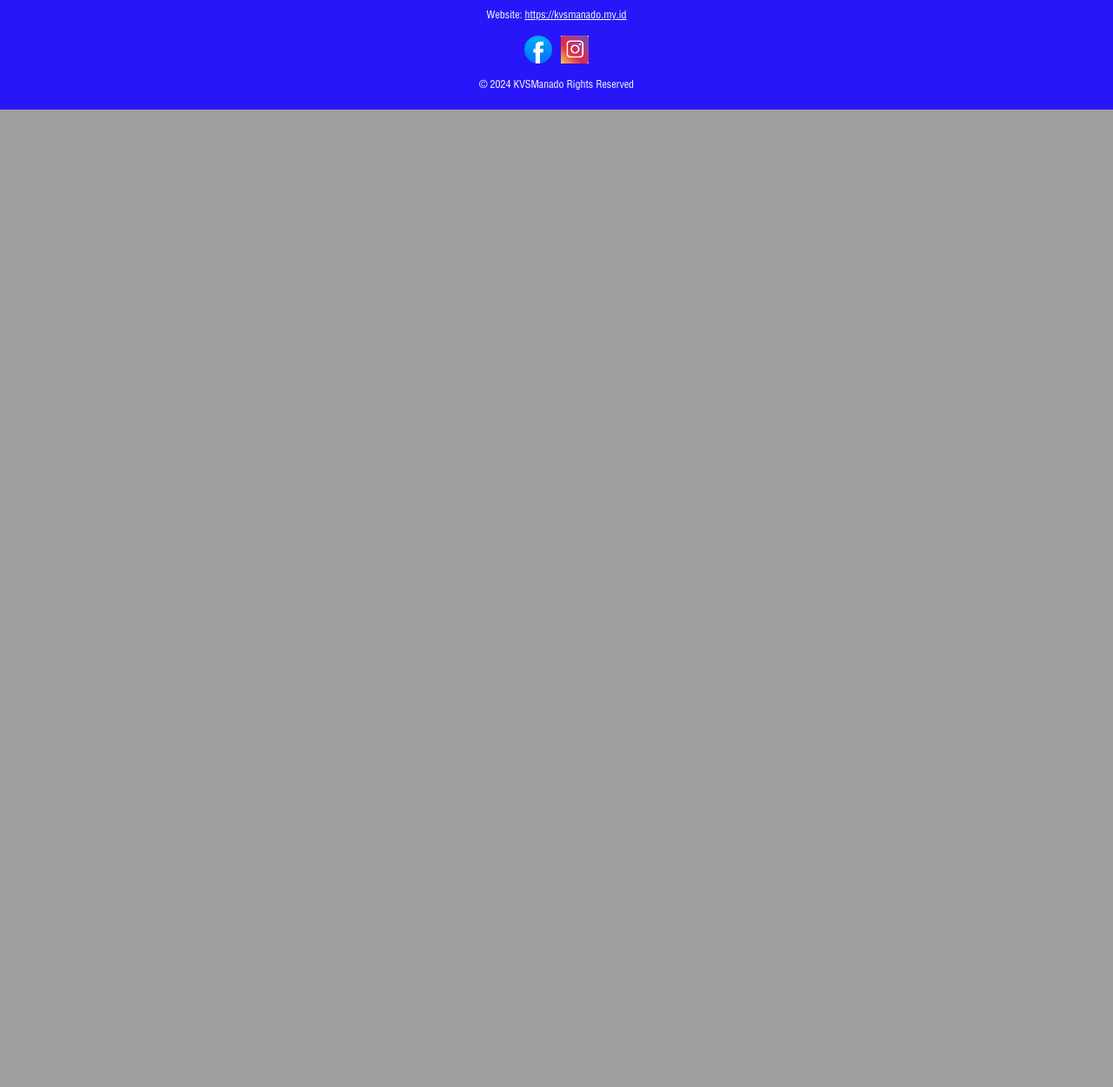
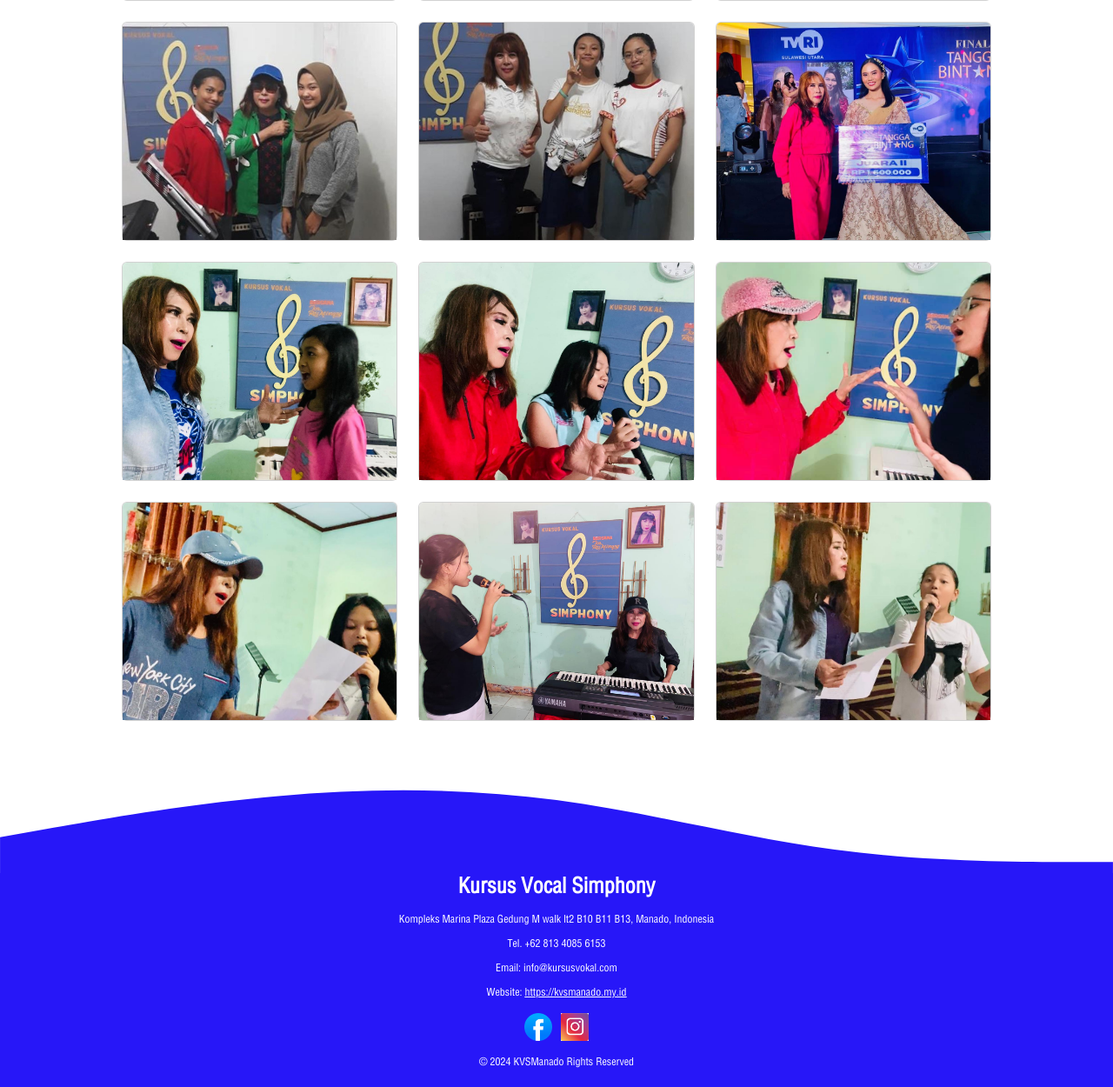
Before and after one commit to JaceJS/web-kursus-vokal, a PHP site: page /galeri.php in a window 1280 px wide. Shown: the part 746-1996 px from the top of the page at 87% size. Before the commit the page ends 872 px from the top, so only its background shows below. Run offline with PHP 8.4, Linux system fonts and the light colour scheme.

Commit message:
feat: add galeri page

```diff
--- a/galeri.php
+++ b/galeri.php
@@ -22,37 +22,82 @@ include 'koneksi.php';
 
     <hr class="m-0">
 
-    <div class="main-wrapper py-5" style="height: 50vh;">
+    <div class="main-wrapper py-5">
         <h1 class="mb-4">Galeri Kursus Vokal Kami</h1>
         <div class="row row-cols-1 row-cols-md-2 row-cols-lg-3 g-4">
             <div class="col">
                 <div class="card">
-                    <img src="gambar/galeri1.jpg" class="card-img-top" alt="Galeri 1">
+                    <img src="gambar/galeri/gambar1.jpg" class="card-img-top" alt="Galeri 1" width="250px" height="250" style="object-fit: cover;">
                 </div>
             </div>
             <div class="col">
                 <div class="card">
-                    <img src="gambar/galeri2.jpg" class="card-img-top" alt="Galeri 2">
+                    <img src="gambar/galeri/gambar2.jpg" class="card-img-top" alt="Galeri 2" width="250px" height="250" style="object-fit: cover;">
                 </div>
             </div>
             <div class="col">
                 <div class="card">
-                    <img src="gambar/galeri3.jpg" class="card-img-top" alt="Galeri 3">
+                    <img src="gambar/galeri/gambar3.jpg" class="card-img-top" alt="Galeri 3" width="250px" height="250" style="object-fit: cover;">
                 </div>
             </div>
             <div class="col">
                 <div class="card">
-                    <img src="gambar/galeri4.jpg" class="card-img-top" alt="Galeri 4">
+                    <img src="gambar/galeri/gambar4.jpg" class="card-img-top" alt="Galeri 4" width="250px" height="250" style="object-fit: cover;">
                 </div>
             </div>
             <div class="col">
                 <div class="card">
-                    <img src="gambar/galeri5.jpg" class="card-img-top" alt="Galeri 5">
+                    <img src="gambar/galeri/gambar5.jpg" class="card-img-top" alt="Galeri 5" width="250px" height="250" style="object-fit: cover;">
                 </div>
             </div>
             <div class="col">
                 <div class="card">
-                    <img src="gambar/galeri6.jpg" class="card-img-top" alt="Galeri 6">
+                    <img src="gambar/galeri/gambar6.jpg" class="card-img-top" alt="Galeri 6" width="250px" height="250" style="object-fit: cover;">
+                </div>
+            </div>
+            <div class="col">
+                <div class="card">
+                    <img src="gambar/galeri/gambar7.jpg" class="card-img-top" alt="Galeri 4" width="250px" height="250" style="object-fit: cover;">
+                </div>
+            </div>
+            <div class="col">
+                <div class="card">
+                    <img src="gambar/galeri/gambar8.jpg" class="card-img-top" alt="Galeri 5" width="250px" height="250" style="object-fit: cover;">
+                </div>
+            </div>
+            <div class="col">
+                <div class="card">
+                    <img src="gambar/galeri/gambar9.jpg" class="card-img-top" alt="Galeri 6" width="250px" height="250" style="object-fit: cover;">
+                </div>
+            </div>
+            <div class="col">
+                <div class="card">
+                    <img src="gambar/galeri/gambar10.jpg" class="card-img-top" alt="Galeri 6" width="250px" height="250" style="object-fit: cover;">
+                </div>
+            </div>
+            <div class="col">
+                <div class="card">
+                    <img src="gambar/galeri/gambar11.jpg" class="card-img-top" alt="Galeri 4" width="250px" height="250" style="object-fit: cover;">
+                </div>
+            </div>
+            <div class="col">
+                <div class="card">
+                    <img src="gambar/galeri/gambar12.jpg" class="card-img-top" alt="Galeri 5" width="250px" height="250" style="object-fit: cover;">
+                </div>
+            </div>
+            <div class="col">
+                <div class="card">
+                    <img src="gambar/galeri/gambar13.jpg" class="card-img-top" alt="Galeri 6" width="250px" height="250" style="object-fit: cover;">
+                </div>
+            </div>
+            <div class="col">
+                <div class="card">
+                    <img src="gambar/galeri/gambar14.jpg" class="card-img-top" alt="Galeri 4" width="250px" height="250" style="object-fit: cover;">
+                </div>
+            </div>
+            <div class="col">
+                <div class="card">
+                    <img src="gambar/galeri/gambar15.jpg" class="card-img-top" alt="Galeri 5" width="250px" height="250" style="object-fit: cover;">
                 </div>
             </div>
         </div>
```
Also changed, not shown: script/script.js (+8 -7 lines), gambar/galeri/gambar1.jpg (renamed from gambar/gambar1.jpg), gambar/galeri/gambar10.jpg (added), gambar/galeri/gambar11.jpg (added), gambar/galeri/gambar12.jpg (added), gambar/galeri/gambar13.jpg (added), gambar/galeri/gambar14.jpg (added), gambar/galeri/gambar15.jpg (added), gambar/galeri/gambar2.jpg (renamed from gambar/gambar2.jpg), gambar/galeri/gambar3.jpg (renamed from gambar/gambar3.jpg), gambar/galeri/gambar4.jpg (renamed from gambar/gambar4.jpg), gambar/galeri/gambar5.jpg (renamed from gambar/gambar5.jpg), gambar/galeri/gambar6.jpg (renamed from gambar/gambar6.jpg), gambar/galeri/gambar7.jpg (renamed from gambar/gambar7.jpg), 2 more files.
